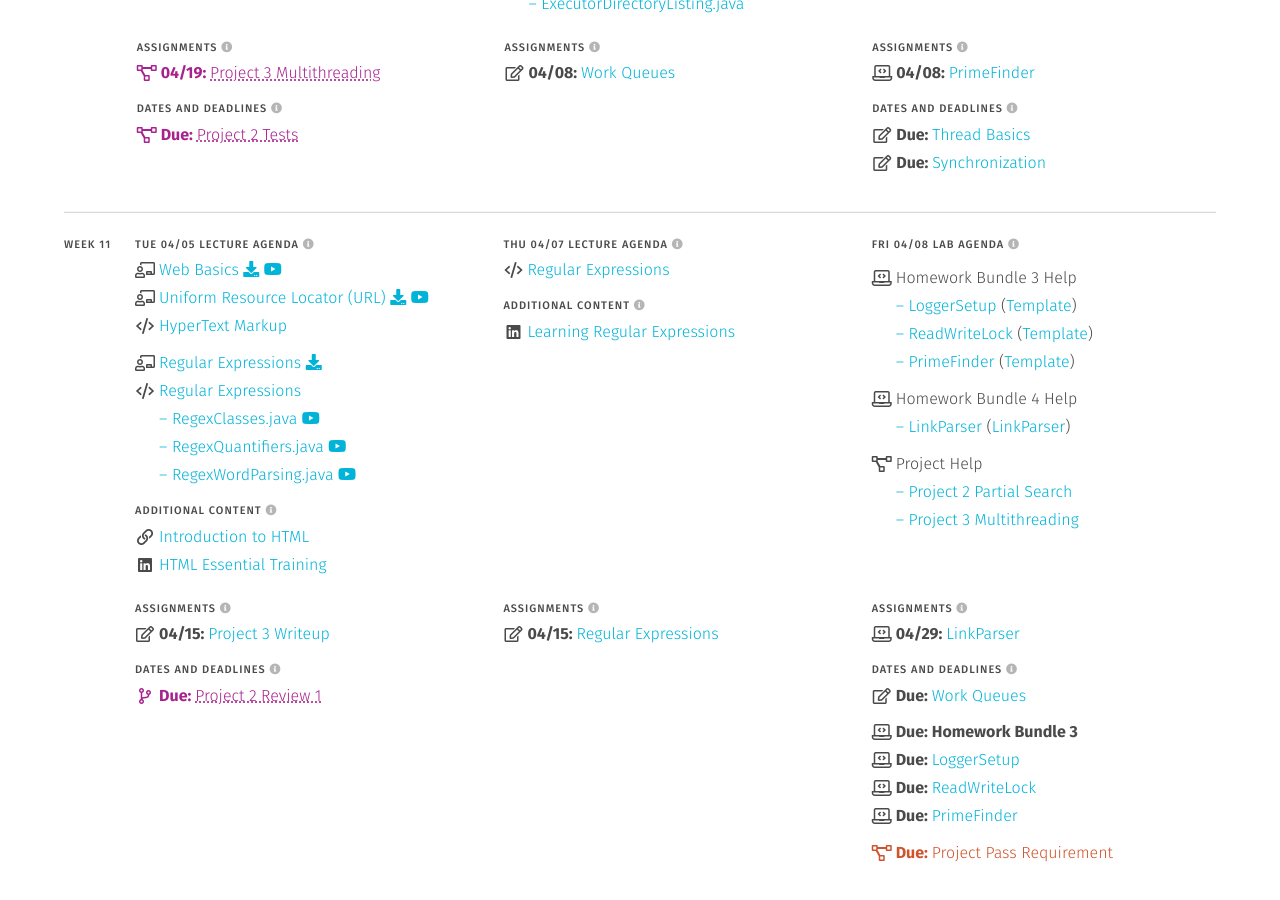
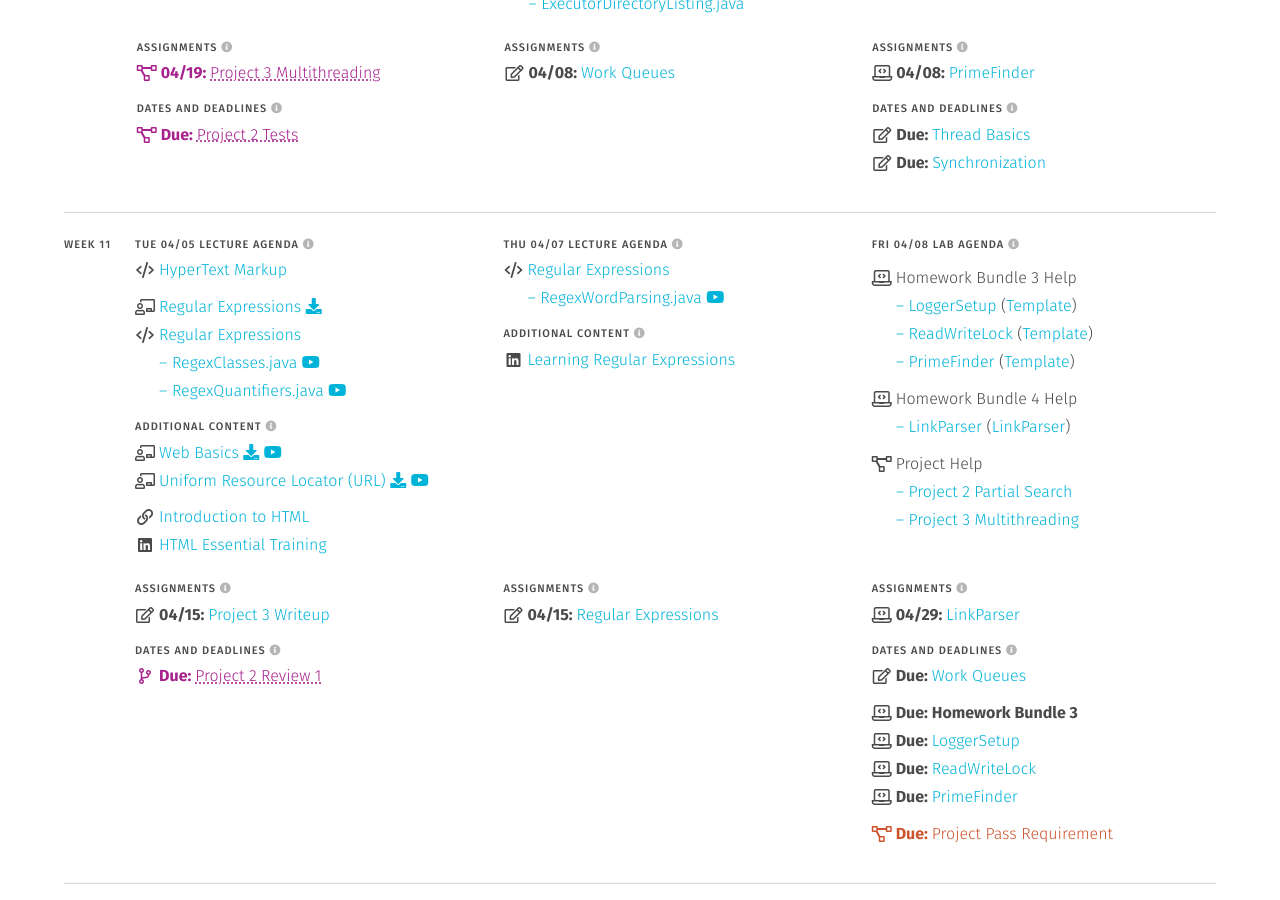
Before and after one commit to usf-cs272-spring2022/usf-cs272-spring2022.github.io, a Jekyll site: the page built from schedule.md, in a window 1280 px wide and 900 px high, scrolled down 6011 px. Built offline with Jekyll 4.4.1, drawn with Linux system fonts in a browser that asks for light colours; some of the changed lines change nothing that is shown.

Commit message:
Updating to reflect what we got through on Tuesday

```diff
--- a/_data/schedule.yml
+++ b/_data/schedule.yml
@@ -1381,12 +1381,6 @@ weeks:
         sections:
           - <<: *lectures
             items:
-              - file: 'slides'
-                name: 'web'
-
-              - file: 'slides'
-                name: 'url'
-
               - text: 'HyperText Markup'
                 icon: 'code'
                 link: 'https://github.com/usf-cs272-spring2022/lectures/tree/main/HyperText'
@@ -1409,16 +1403,18 @@ weeks:
                 link: 'https://github.com/usf-cs272-spring2022/lectures/blob/main/RegularExpressions/src/main/java/edu/usfca/cs272/RegexQuantifiers.java'
                 tube: 'https://drive.google.com/file/d/1OwNQ72SGStcDEFZBvw40bQW2ldjEfiUg/view?usp=sharing'
 
-              - text: '– RegexWordParsing.java'
-                icon: 'nothing'
-                link: 'https://github.com/usf-cs272-spring2022/lectures/blob/main/RegularExpressions/src/main/java/edu/usfca/cs272/RegexWordParsing.java'
-                tube: 'https://drive.google.com/file/d/1FdZnv-uN5_5o1YCVjbwz-r4F-GybabH0/view?usp=sharing'
-
           - <<: *content
             items:
+              - file: 'slides'
+                name: 'web'
+
+              - file: 'slides'
+                name: 'url'
+
               - text: 'Introduction to HTML'
                 link: 'https://developer.mozilla.org/en-US/docs/Learn/HTML/Introduction_to_HTML'
                 icon: 'website'
+                type: 'bump'
 
               - text: 'HTML Essential Training'
                 link: 'https://www.linkedin.com/learning/html-essential-training-4/'
@@ -1441,6 +1437,11 @@ weeks:
               - text: 'Regular Expressions'
                 icon: 'code'
                 link: 'https://github.com/usf-cs272-spring2022/lectures/tree/main/RegularExpressions'
+
+              - text: '– RegexWordParsing.java'
+                icon: 'nothing'
+                link: 'https://github.com/usf-cs272-spring2022/lectures/blob/main/RegularExpressions/src/main/java/edu/usfca/cs272/RegexWordParsing.java'
+                tube: 'https://drive.google.com/file/d/1FdZnv-uN5_5o1YCVjbwz-r4F-GybabH0/view?usp=sharing'
 
           - <<: *assignments
             items:
```
